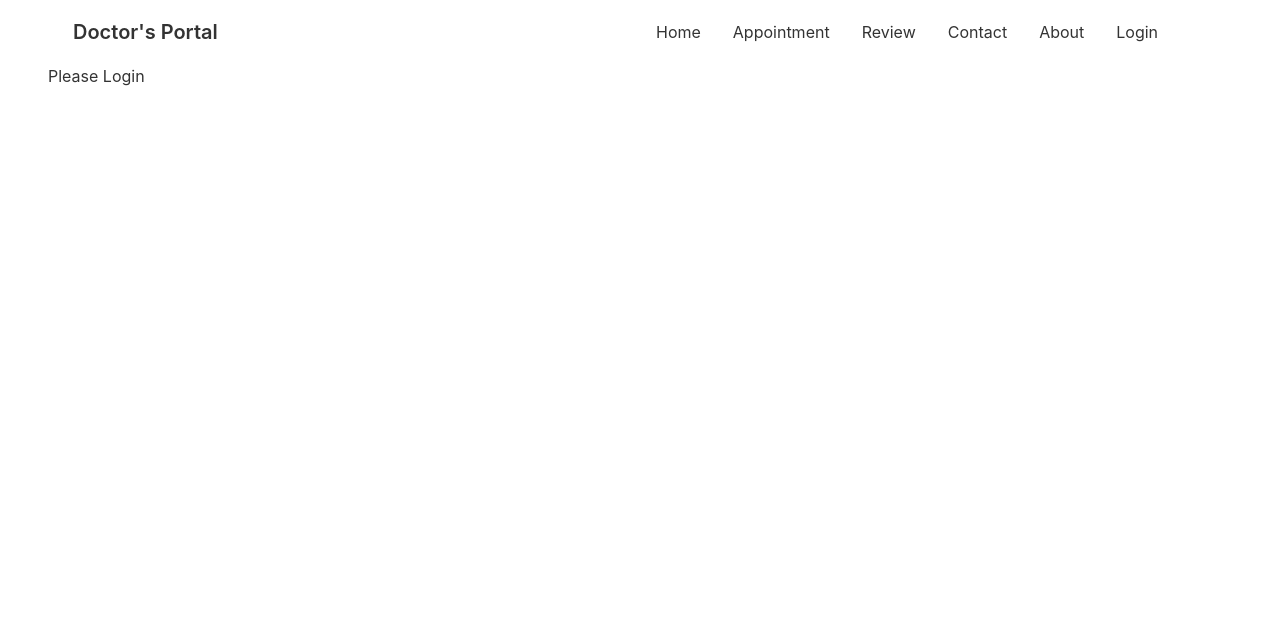
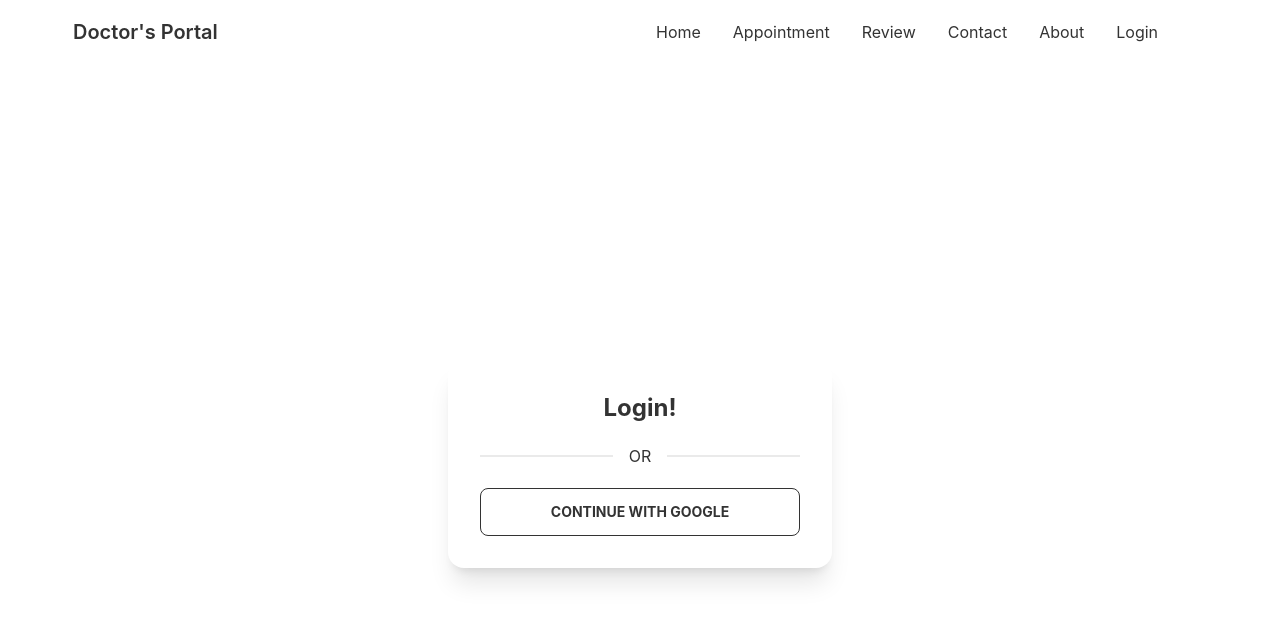
Before and after one commit to Shimulmajumdarshuvo/Doctors-portal-71, a React (Create React App) app: page /login in a window 1280 px wide. Shown: the top 622 px of the page. Built offline with nearby package versions, Linux system fonts and the light colour scheme; no server answers.

Commit message:
envirnment variable and google singin part

```diff
--- a/package.json
+++ b/package.json
@@ -8,9 +8,11 @@
     "@testing-library/user-event": "^13.5.0",
     "daisyui": "^2.14.3",
     "date-fns": "^2.28.0",
+    "firebase": "^9.8.1",
     "react": "^18.1.0",
     "react-day-picker": "^8.0.4",
     "react-dom": "^18.1.0",
+    "react-firebase-hooks": "^5.0.3",
     "react-router-dom": "^6.3.0",
     "react-scripts": "5.0.1",
     "web-vitals": "^2.1.4"
--- a/src/Pages/Home/Login/Login.js
+++ b/src/Pages/Home/Login/Login.js
@@ -1,9 +1,42 @@
 import React from 'react';
+import { useSignInWithGoogle } from 'react-firebase-hooks/auth';
+import auth from '../../../firebase.init';
 
 const Login = () => {
+    const [signInWithGoogle, user, loading, error] = useSignInWithGoogle(auth);
+    if (error) {
+        return (
+            <div>
+                <p>Error: {error.message}</p>
+            </div>
+        );
+    }
+    if (user) {
+        console.log(user);
+    }
+    if (loading) {
+        return <p>Loading...</p>;
+    }
+    if (user) {
+        return (
+            <div>
+                <p>Signed In User: {user.email}</p>
+            </div>
+        );
+    }
     return (
-        <div>
-            <h3>Please Login </h3>
+        <div className='flex justify-center items-center h-screen'>
+            <div class="card w-96 bg-base-100 shadow-xl">
+                <div class="card-body">
+                    <h2 class="text-center text-2xl font-bold">Login!</h2>
+                    <div className='divider'>OR</div>
+                    <button
+                        onClick={() => signInWithGoogle()}
+                        class="btn btn-outline font-bold"
+                    >Continue With Google</button>
+
+                </div>
+            </div>
         </div>
     );
 };
--- /dev/null
+++ b/src/firebase.init.js
@@ -0,0 +1,20 @@
+// Import the functions you need from the SDKs you need
+import { initializeApp } from "firebase/app";
+import { getAuth } from "firebase/auth";
+// TODO: Add SDKs for Firebase products that you want to use
+// https://firebase.google.com/docs/web/setup#available-libraries
+
+// Your web app's Firebase configuration
+const firebaseConfig = {
+    apiKey: process.env.REACT_APP_API_KEY,
+    authDomain: process.env.REACT_APP_AUTH_DOMAIN,
+    projectId: process.env.REACT_APP_PROJECT_ID,
+    storageBucket: process.env.REACT_APP_STORAGE_BUCKET,
+    messagingSenderId: process.env.REACT_APP_MESSAGING_SENDER_ID,
+    appId: process.env.REACT_APP_APP_ID
+};
+
+// Initialize Firebase
+const app = initializeApp(firebaseConfig);
+const auth = getAuth(app);
+export default auth;
```
Also changed, not shown: 1 other file (tests, documents, lock files or other folders).
